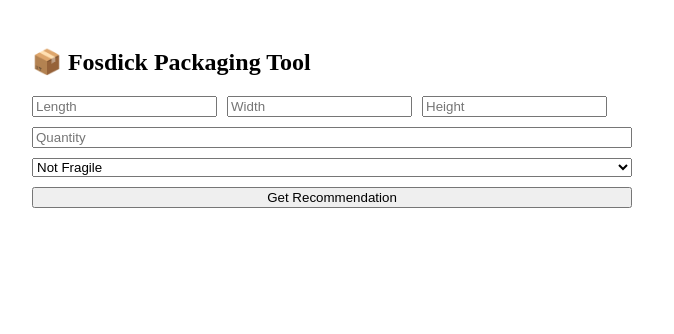
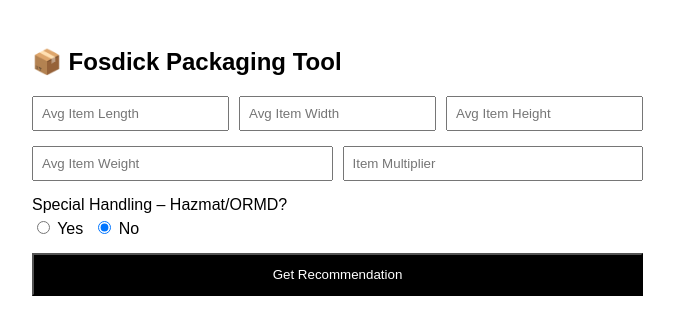
Before and after one commit to Fosdick1/fosdick-packaging-tool, a React (Vite) app: page / in a window 1280 px wide. Shown: the top 334 px of the page, without its empty margins (308-982 px from the left). Built offline with nearby package versions, Linux system fonts and the light colour scheme.

Commit message:
0701 UPDATE APP

```diff
--- a/src/App.jsx
+++ b/src/App.jsx
@@ -1,67 +1,165 @@
 import React, { useState } from 'react';
 
 export default function App() {
-  const [form, setForm] = useState({ length: '', width: '', height: '', quantity: '', fragility: 'low' });
+  const [form, setForm] = useState({
+    length: '',
+    width: '',
+    height: '',
+    weight: '',
+    quantity: '',
+    hazmat: 'no',
+    hazmatClass: '',
+  });
   const [result, setResult] = useState(null);
   const [loading, setLoading] = useState(false);
 
-  const handleChange = (e) => {
-    setForm({ ...form, [e.target.name]: e.target.value });
+  const handleChange = e => {
+    const { name, value } = e.target;
+    setForm(prev => ({ ...prev, [name]: value }));
   };
 
-  const handleSubmit = async (e) => {
+  const handleSubmit = async e => {
     e.preventDefault();
     setLoading(true);
     setResult(null);
+    const body = {
+      ...form,
+      length: Number(form.length),
+      width: Number(form.width),
+      height: Number(form.height),
+      weight: Number(form.weight),
+      quantity: Number(form.quantity),
+    };
     try {
-      const response = await fetch('https://fosdick-packaging-api.onrender.com/recommend-packaging', {
+      const res = await fetch('https://fosdick-packaging-api.onrender.com/recommend-packaging', {
         method: 'POST',
         headers: { 'Content-Type': 'application/json' },
-        body: JSON.stringify({
-          length: Number(form.length),
-          width: Number(form.width),
-          height: Number(form.height),
-          quantity: Number(form.quantity),
-          fragility: form.fragility,
-        })
+        body: JSON.stringify(body),
       });
-      const data = await response.json();
-      setResult(data);
-    } catch (error) {
-      console.error('Error:', error);
+      const json = await res.json();
+      setResult(json);
+    } catch (err) {
+      console.error(err);
     } finally {
       setLoading(false);
     }
   };
 
   return (
-    <div style={{ maxWidth: 600, margin: 'auto', padding: 20 }}>
+    <div style={{ maxWidth: 600, margin: 'auto', padding: 20, fontFamily: 'Arial, sans-serif' }}>
       <h2>📦 Fosdick Packaging Tool</h2>
-      <form onSubmit={handleSubmit} style={{ display: 'grid', gap: 10 }}>
+      <form onSubmit={handleSubmit} style={{ display: 'grid', gap: 15 }}>
+        {/* Dimensions row */}
         <div style={{ display: 'flex', gap: 10 }}>
-          <input type="number" name="length" placeholder="Length" required onChange={handleChange} />
-          <input type="number" name="width" placeholder="Width" required onChange={handleChange} />
-          <input type="number" name="height" placeholder="Height" required onChange={handleChange} />
+          <input
+            type="number"
+            name="length"
+            placeholder="Avg Item Length"
+            value={form.length}
+            onChange={handleChange}
+            style={{ flex: 1, padding: 8 }}
+            required
+          />
+          <input
+            type="number"
+            name="width"
+            placeholder="Avg Item Width"
+            value={form.width}
+            onChange={handleChange}
+            style={{ flex: 1, padding: 8 }}
+            required
+          />
+          <input
+            type="number"
+            name="height"
+            placeholder="Avg Item Height"
+            value={form.height}
+            onChange={handleChange}
+            style={{ flex: 1, padding: 8 }}
+            required
+          />
         </div>
-        <input type="number" name="quantity" placeholder="Quantity" required onChange={handleChange} />
-        <select name="fragility" onChange={handleChange}>
-          <option value="low">Not Fragile</option>
-          <option value="medium">Moderately Fragile</option>
-          <option value="high">Highly Fragile</option>
-        </select>
-        <button type="submit">Get Recommendation</button>
+
+        {/* Weight & Quantity */}
+        <div style={{ display: 'flex', gap: 10 }}>
+          <input
+            type="number"
+            name="weight"
+            placeholder="Avg Item Weight"
+            value={form.weight}
+            onChange={handleChange}
+            style={{ flex: 1, padding: 8 }}
+            required
+          />
+          <input
+            type="number"
+            name="quantity"
+            placeholder="Item Multiplier"
+            value={form.quantity}
+            onChange={handleChange}
+            style={{ flex: 1, padding: 8 }}
+            required
+          />
+        </div>
+
+        {/* Hazmat section */}
+        <div style={{ display: 'grid', gap: 4 }}>
+          <label>Special Handling – Hazmat/ORMD?</label>
+          <div>
+            <label style={{ marginRight: 10 }}>
+              <input
+                type="radio"
+                name="hazmat"
+                value="yes"
+                checked={form.hazmat === 'yes'}
+                onChange={handleChange}
+              />{' '}
+              Yes
+            </label>
+            <label>
+              <input
+                type="radio"
+                name="hazmat"
+                value="no"
+                checked={form.hazmat === 'no'}
+                onChange={handleChange}
+              />{' '}
+              No
+            </label>
+          </div>
+          {form.hazmat === 'yes' && (
+            <select
+              name="hazmatClass"
+              value={form.hazmatClass}
+              onChange={handleChange}
+              style={{ padding: 8 }}
+              required
+            >
+              <option value="">Select Hazmat/ORMD Class</option>
+              <optgroup label="Classes (USPS Domestic)">
+                <option value="Class_3">Flammable Liquids (Class 3)</option>
+                <option value="Class_4">Flammable Solids (Class 4)</option>
+                <option value="Class_5">Oxidizers (Class 5)</option>
+                <option value="Class_6">Toxic Substances (Class 6)</option>
+                <option value="Class_8">Corrosives (Class 8)</option>
+                <option value="Class_9">Miscellaneous (Class 9)</option>
+              </optgroup>
+            </select>
+          )}
+        </div>
+
+        <button type="submit" style={{ padding: 12, background: '#000', color: '#fff', cursor: 'pointer' }}>
+          Get Recommendation
+        </button>
       </form>
 
       {loading && <p>Loading...</p>}
 
       {result && (
         <div style={{ marginTop: 20 }}>
-          <h3>📦 Recommendation</h3>
+          <h3>📦 Packaging Recommendation</h3>
           <p><strong>Material:</strong> {result.materialRecommendation}</p>
           <p><strong>Box:</strong> {result.sizeRecommendation.name}</p>
-          {result.sizeRecommendation.dimensions && (
-            <p><strong>Custom size:</strong> {result.sizeRecommendation.dimensions.length} × {result.sizeRecommendation.dimensions.width} × {result.sizeRecommendation.dimensions.height}</p>
-          )}
         </div>
       )}
     </div>
```
